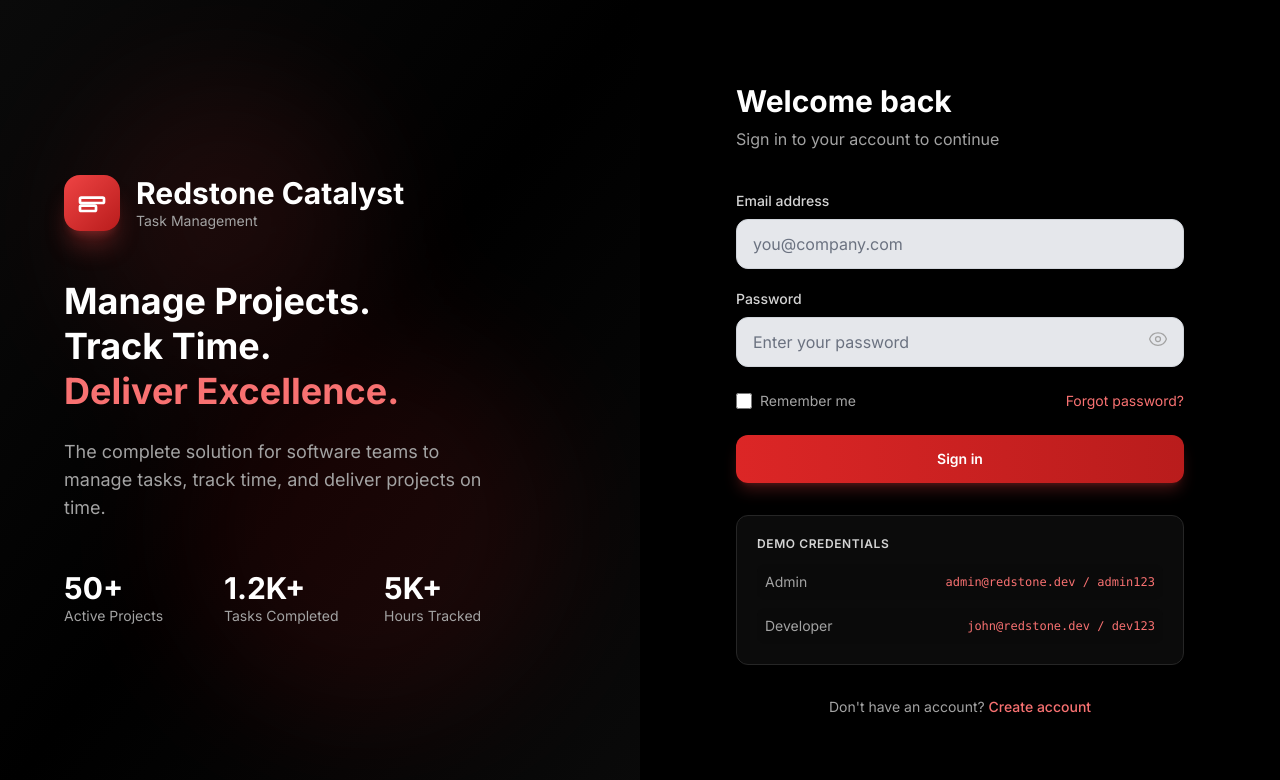
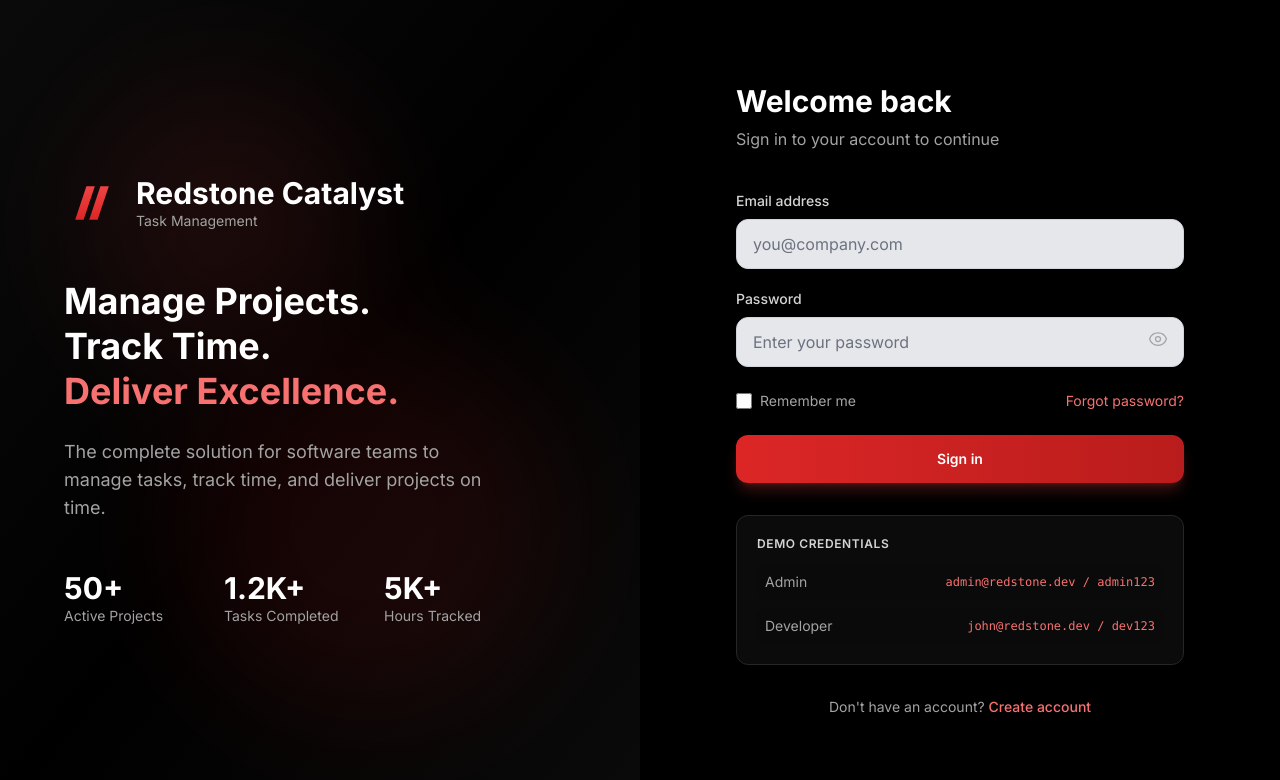
Before and after one commit to Aqsariasat123/catalyst-dashboard, a React (Vite) app in the folder frontend/: page /login in a window 1280 px wide. Shown: the top 780 px of the page. Built offline with nearby package versions, Linux system fonts and the light colour scheme; no server answers.

Commit message:
Update logo to new slanted design

```diff
--- a/frontend/src/components/layout/Sidebar.tsx
+++ b/frontend/src/components/layout/Sidebar.tsx
@@ -89,10 +89,20 @@ export default function Sidebar({ isOpen, onClose, isCollapsed, onToggleCollapse
           isCollapsed ? 'px-3 justify-center' : 'px-4 justify-between'
         )}>
           <div className="flex items-center gap-3">
-            <div className="w-10 h-10 bg-gradient-to-br from-redstone-500 to-redstone-700 rounded-xl flex items-center justify-center shadow-lg shadow-redstone-500/20 flex-shrink-0">
-              <svg className="w-6 h-6 text-white" viewBox="0 0 24 24" fill="none" stroke="currentColor" strokeWidth="2">
-                <rect x="3" y="8" width="18" height="4" rx="1" />
-                <rect x="3" y="14" width="12" height="4" rx="1" />
+            <div className="w-10 h-10 flex items-center justify-center flex-shrink-0">
+              <svg className="w-10 h-10" viewBox="0 0 40 40" fill="none">
+                <path d="M8 32L16 8H22L14 32H8Z" fill="url(#redGradient1)" />
+                <path d="M18 32L26 8H32L24 32H18Z" fill="url(#redGradient2)" />
+                <defs>
+                  <linearGradient id="redGradient1" x1="12" y1="8" x2="12" y2="32" gradientUnits="userSpaceOnUse">
+                    <stop stopColor="#ef4444" />
+                    <stop offset="1" stopColor="#dc2626" />
+                  </linearGradient>
+                  <linearGradient id="redGradient2" x1="25" y1="8" x2="25" y2="32" gradientUnits="userSpaceOnUse">
+                    <stop stopColor="#ef4444" />
+                    <stop offset="1" stopColor="#dc2626" />
+                  </linearGradient>
+                </defs>
               </svg>
             </div>
             {!isCollapsed && (
--- a/frontend/src/pages/auth/LoginPage.tsx
+++ b/frontend/src/pages/auth/LoginPage.tsx
@@ -47,10 +47,20 @@ export default function LoginPage() {
         <div className="relative z-10 flex flex-col justify-center px-16">
           {/* Logo */}
           <div className="flex items-center gap-4 mb-12">
-            <div className="w-14 h-14 bg-gradient-to-br from-redstone-500 to-redstone-700 rounded-2xl flex items-center justify-center shadow-xl shadow-redstone-500/30">
-              <svg className="w-8 h-8 text-white" viewBox="0 0 24 24" fill="none" stroke="currentColor" strokeWidth="2">
-                <rect x="3" y="8" width="18" height="4" rx="1" />
-                <rect x="3" y="14" width="12" height="4" rx="1" />
+            <div className="w-14 h-14 flex items-center justify-center">
+              <svg className="w-14 h-14" viewBox="0 0 40 40" fill="none">
+                <path d="M8 32L16 8H22L14 32H8Z" fill="url(#redGradientLogin1)" />
+                <path d="M18 32L26 8H32L24 32H18Z" fill="url(#redGradientLogin2)" />
+                <defs>
+                  <linearGradient id="redGradientLogin1" x1="12" y1="8" x2="12" y2="32" gradientUnits="userSpaceOnUse">
+                    <stop stopColor="#ef4444" />
+                    <stop offset="1" stopColor="#dc2626" />
+                  </linearGradient>
+                  <linearGradient id="redGradientLogin2" x1="25" y1="8" x2="25" y2="32" gradientUnits="userSpaceOnUse">
+                    <stop stopColor="#ef4444" />
+                    <stop offset="1" stopColor="#dc2626" />
+                  </linearGradient>
+                </defs>
               </svg>
             </div>
             <div>
@@ -92,10 +102,20 @@ export default function LoginPage() {
         <div className="w-full max-w-md mx-auto">
           {/* Mobile Logo */}
           <div className="lg:hidden flex items-center gap-3 mb-10 justify-center">
-            <div className="w-12 h-12 bg-gradient-to-br from-redstone-500 to-redstone-700 rounded-xl flex items-center justify-center">
-              <svg className="w-7 h-7 text-white" viewBox="0 0 24 24" fill="none" stroke="currentColor" strokeWidth="2">
-                <rect x="3" y="8" width="18" height="4" rx="1" />
-                <rect x="3" y="14" width="12" height="4" rx="1" />
+            <div className="w-12 h-12 flex items-center justify-center">
+              <svg className="w-12 h-12" viewBox="0 0 40 40" fill="none">
+                <path d="M8 32L16 8H22L14 32H8Z" fill="url(#redGradientMobile1)" />
+                <path d="M18 32L26 8H32L24 32H18Z" fill="url(#redGradientMobile2)" />
+                <defs>
+                  <linearGradient id="redGradientMobile1" x1="12" y1="8" x2="12" y2="32" gradientUnits="userSpaceOnUse">
+                    <stop stopColor="#ef4444" />
+                    <stop offset="1" stopColor="#dc2626" />
+                  </linearGradient>
+                  <linearGradient id="redGradientMobile2" x1="25" y1="8" x2="25" y2="32" gradientUnits="userSpaceOnUse">
+                    <stop stopColor="#ef4444" />
+                    <stop offset="1" stopColor="#dc2626" />
+                  </linearGradient>
+                </defs>
               </svg>
             </div>
             <span className="text-2xl font-bold text-white">Redstone Catalyst</span>
```
